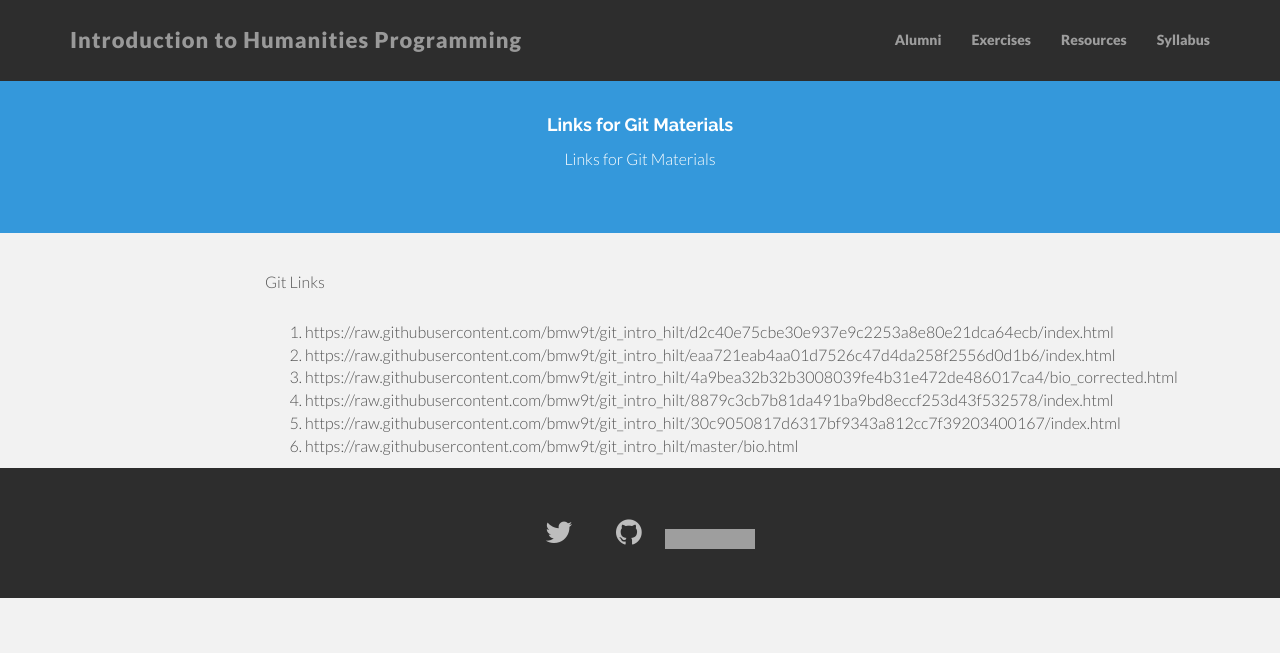
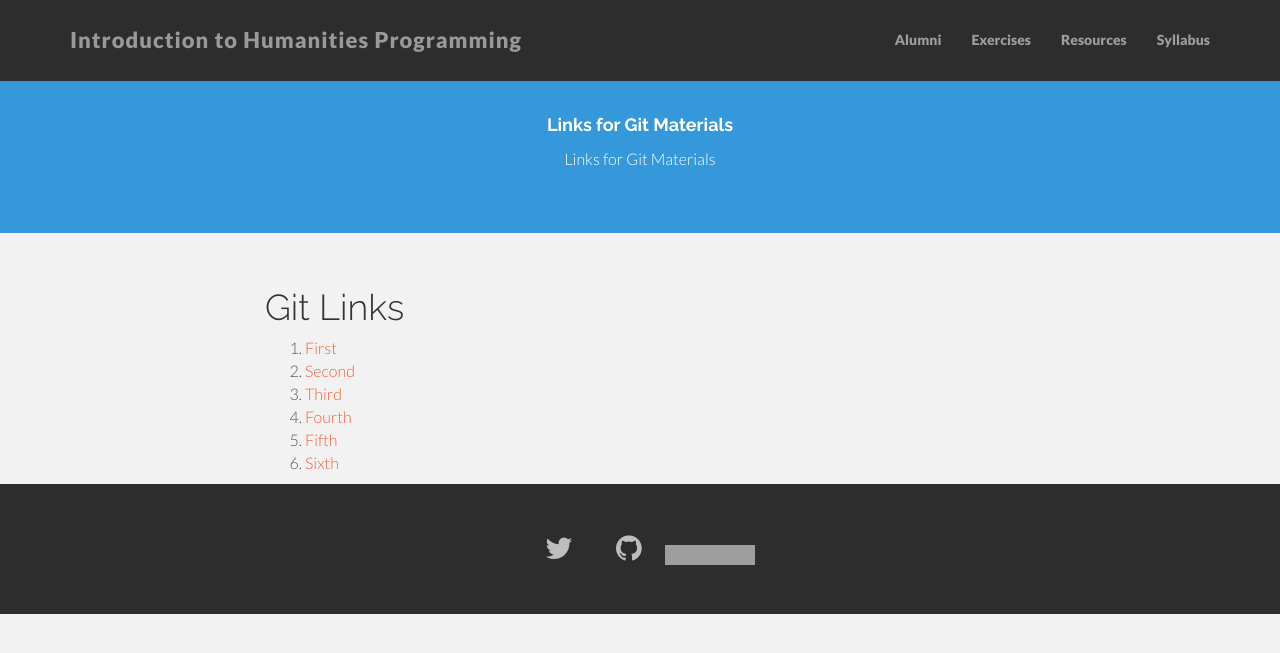
Before and after one commit to humanitiesprogramming/humanitiesprogramming.github.io, a Jekyll site: the page built from git_links.md, in a window 1280 px wide. Shown: the top 653 px of the page. Built offline with Jekyll 4.4.1, drawn with Linux system fonts in a browser that asks for light colours; nearby versions of some CDN libraries; grey boxes are pictures that could not be loaded.

Commit message:
Fix links

```diff
--- a/git_links.md
+++ b/git_links.md
@@ -5,11 +5,11 @@ description: Links for Git Materials
 permalink: /exercises/git_links/
 ---
 
-Git Links
+# Git Links
 
-1. https://raw.githubusercontent.com/bmw9t/git_intro_hilt/d2c40e75cbe30e937e9c2253a8e80e21dca64ecb/index.html
-2. https://raw.githubusercontent.com/bmw9t/git_intro_hilt/eaa721eab4aa01d7526c47d4da258f2556d0d1b6/index.html
-3. https://raw.githubusercontent.com/bmw9t/git_intro_hilt/4a9bea32b32b3008039fe4b31e472de486017ca4/bio_corrected.html
-4. https://raw.githubusercontent.com/bmw9t/git_intro_hilt/8879c3cb7b81da491ba9bd8eccf253d43f532578/index.html
-5. https://raw.githubusercontent.com/bmw9t/git_intro_hilt/30c9050817d6317bf9343a812cc7f39203400167/index.html
-6. https://raw.githubusercontent.com/bmw9t/git_intro_hilt/master/bio.html
+1. [First](https://raw.githubusercontent.com/bmw9t/git_intro_hilt/d2c40e75cbe30e937e9c2253a8e80e21dca64ecb/index.html)
+2. [Second](https://raw.githubusercontent.com/bmw9t/git_intro_hilt/eaa721eab4aa01d7526c47d4da258f2556d0d1b6/index.html)
+3. [Third](https://raw.githubusercontent.com/bmw9t/git_intro_hilt/4a9bea32b32b3008039fe4b31e472de486017ca4/bio_corrected.html)
+4. [Fourth](https://raw.githubusercontent.com/bmw9t/git_intro_hilt/8879c3cb7b81da491ba9bd8eccf253d43f532578/index.html)
+5. [Fifth](https://raw.githubusercontent.com/bmw9t/git_intro_hilt/30c9050817d6317bf9343a812cc7f39203400167/index.html)
+6. [Sixth](https://raw.githubusercontent.com/bmw9t/git_intro_hilt/master/bio.html)
```
